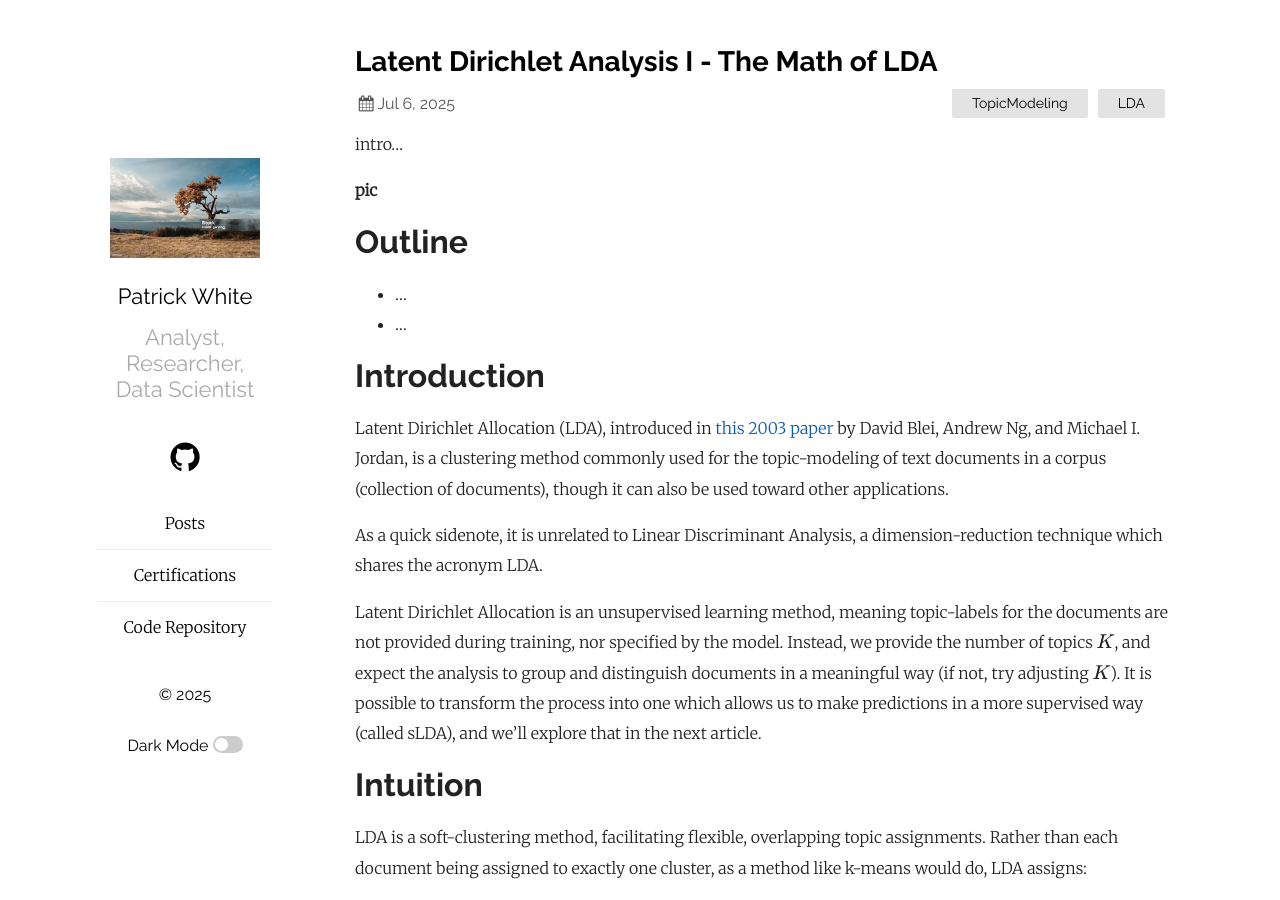
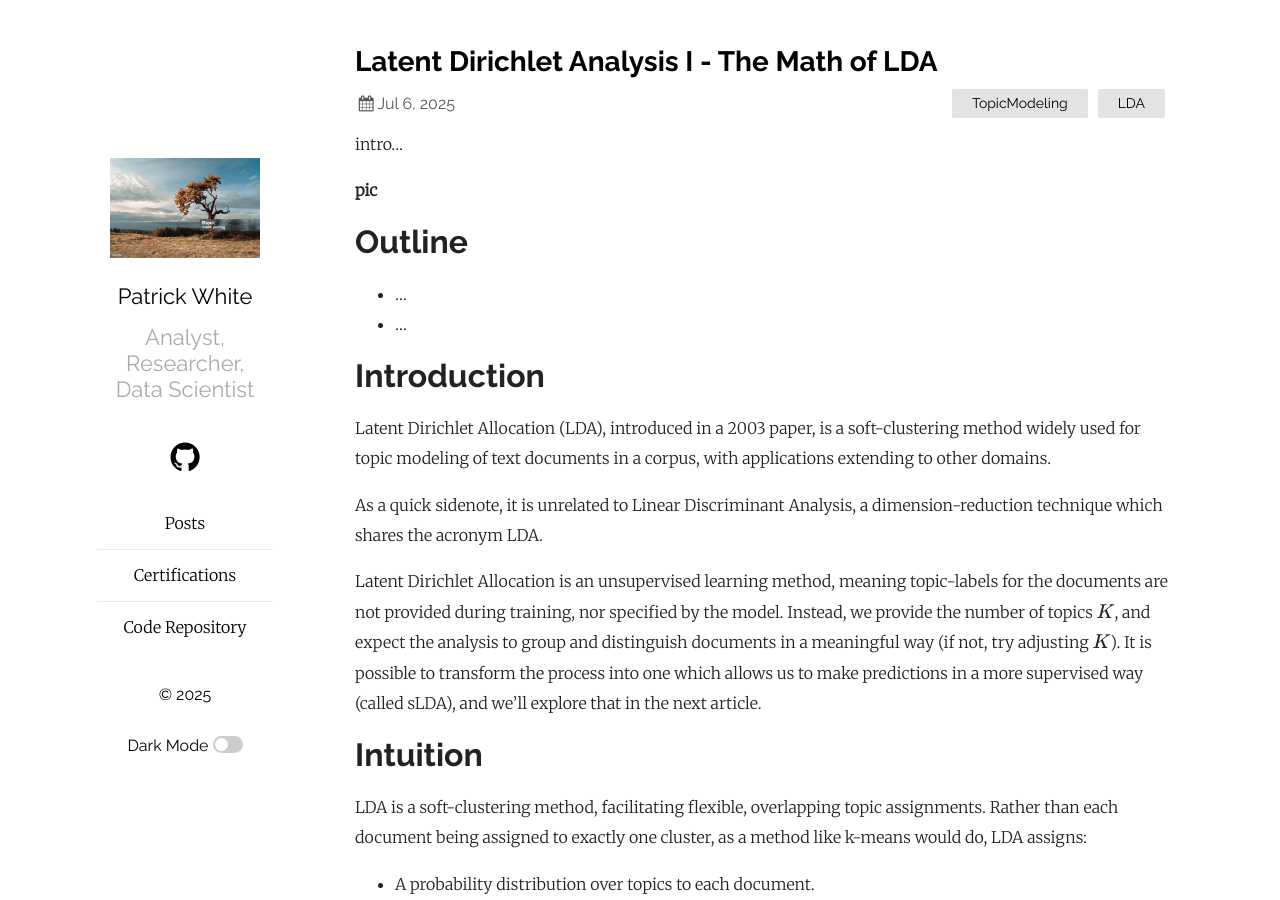
Before and after one commit to pw398/pw398.github.io, a Jekyll site: the page built from _posts/2025-07-06-Latent-Dirichlet-Aanlysis-I-The-Math-of-LDA.md, in a window 1280 px wide and 900 px high. Built offline with Jekyll 4.4.1, drawn with Linux system fonts in a browser that asks for light colours; formulas are drawn with MathJax 3.

Commit message:
Add files via upload

```diff
--- a/_posts/2025-07-06-Latent-Dirichlet-Aanlysis-I-The-Math-of-LDA.md
+++ b/_posts/2025-07-06-Latent-Dirichlet-Aanlysis-I-The-Math-of-LDA.md
@@ -21,7 +21,7 @@ intro...
 
 # Introduction
 
-Latent Dirichlet Allocation (LDA), introduced in <a href="">this 2003 paper</a> by David Blei, Andrew Ng, and Michael I. Jordan, is a clustering method commonly used for the topic-modeling of text documents in a corpus (collection of documents), though it can also be used toward other applications.
+Latent Dirichlet Allocation (LDA), introduced in a 2003 paper, is a soft-clustering method widely used for topic modeling of text documents in a corpus, with applications extending to other domains.
 
 As a quick sidenote, it is unrelated to Linear Discriminant Analysis, a dimension-reduction technique which shares the acronym LDA.
 
```
